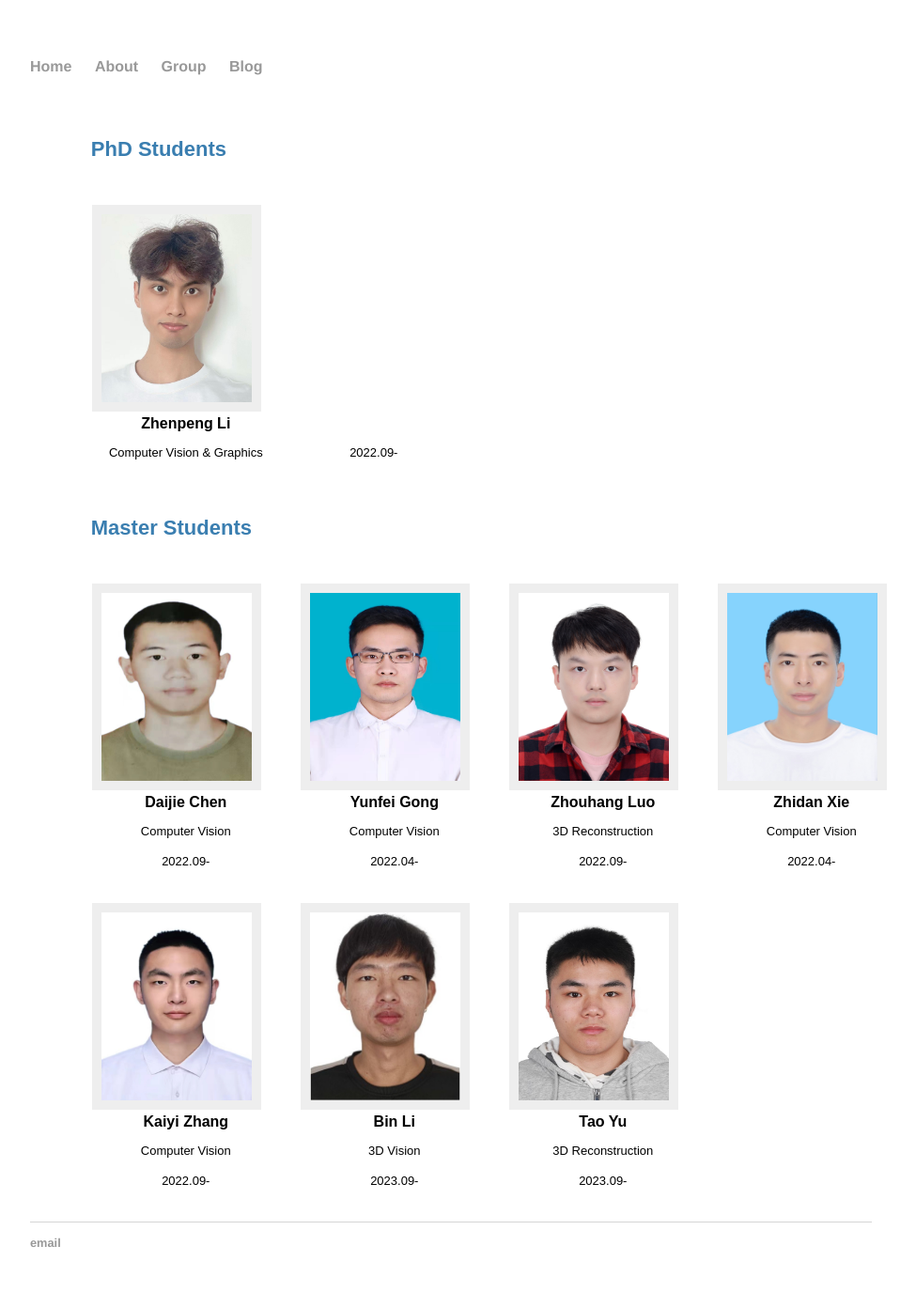
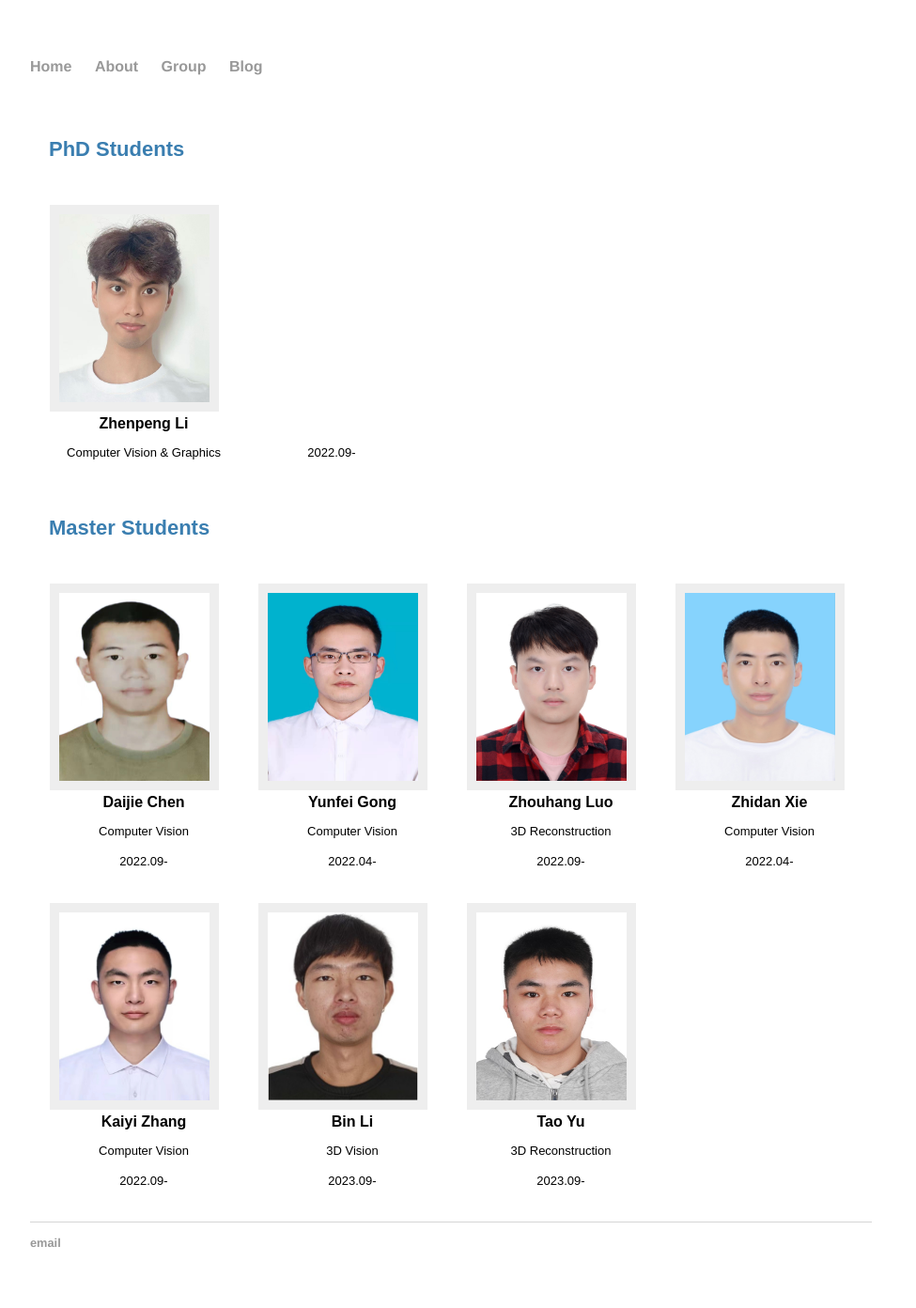
Before and after one commit to zqyq/zqyq.github.io, a Jekyll site: the page built from group/index.html, in a window 1280 px wide. Shown: the whole page at 94% size, without its empty margins (160-1135 px from the left). Built offline with Jekyll 4.4.1, drawn with Linux system fonts in a browser that asks for light colours.

Commit message:
Update index.html

```diff
--- a/group/index.html
+++ b/group/index.html
@@ -27,8 +27,8 @@ title: Qi ZHANG's Group
 			position: relative;
 			margin-top: 40px;
 			top: 0;
-			left: 5%;
-			right: 5%;
+			left: 0%;
+			right: 0%;
 			bottom: 0;
 		}
 		.grp_title{
```
